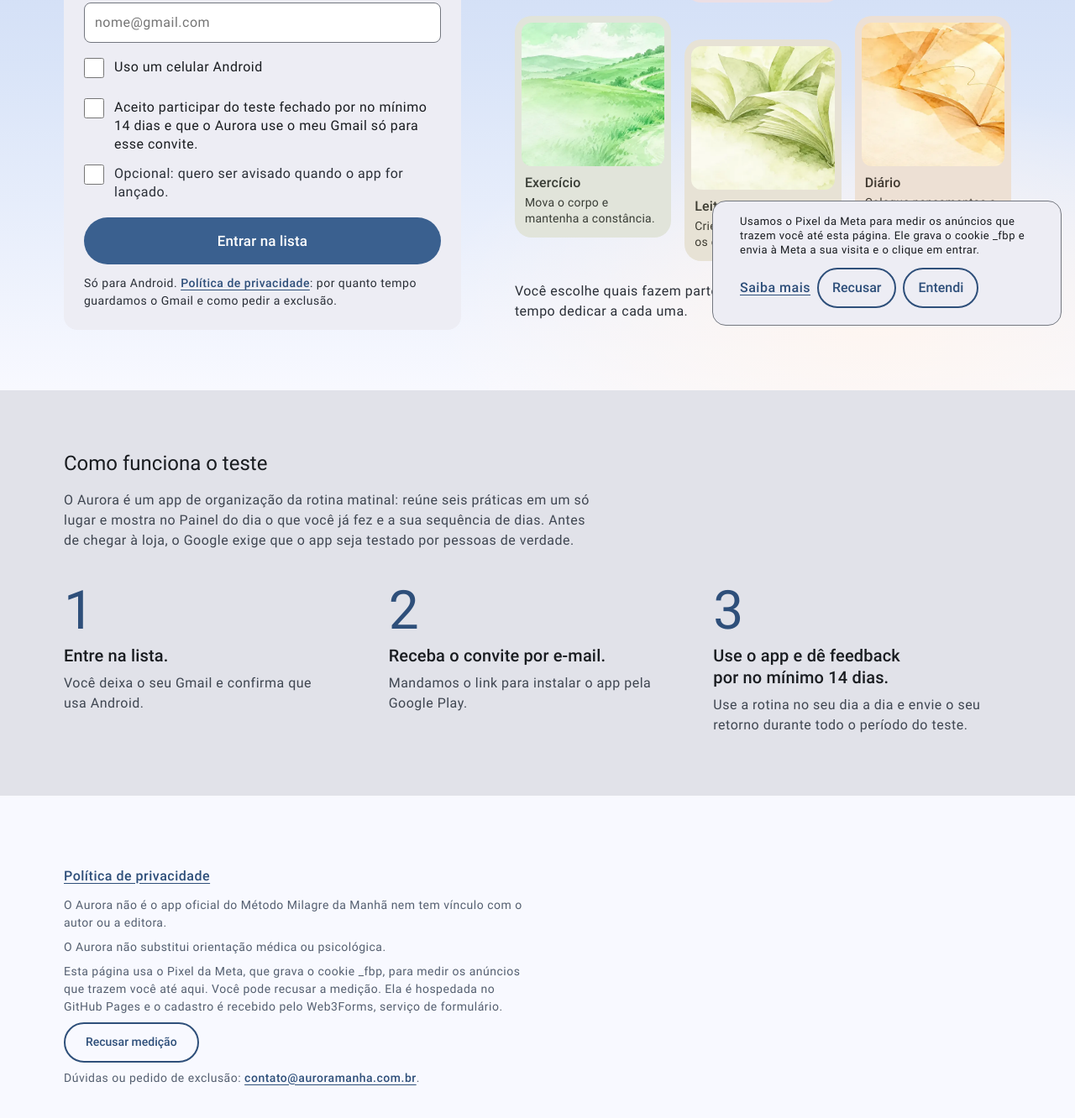
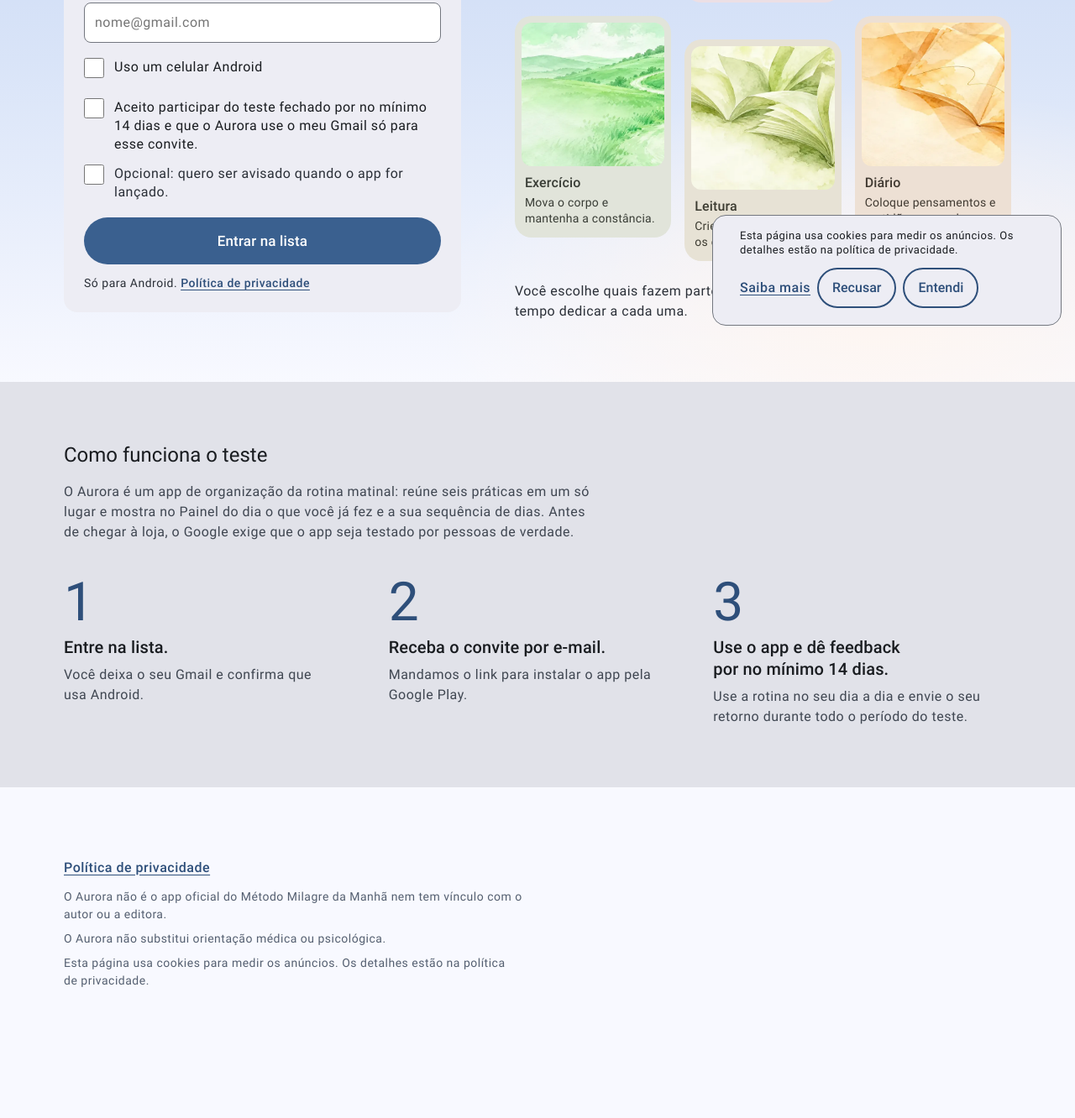
Before and after one commit to ar-agencia-ia/aurora-app, a website: page index.html in a window 1280 px wide. Shown: the part 396-1728 px from the top of the page at 84% size. After the commit the page ends 1655 px from the top, so only its background shows below. Drawn offline with Linux system fonts and the light colour scheme.

Commit message:
fix: textos genéricos de cookies e sem e-mail no rodapé da landing
O gestor pediu textos sem detalhe técnico (Pixel, Meta, _fbp, hospedagem) e sem e-mail no rodapé. O Recusar do aviso passa a ser a única recusa.

Co-Authored-By: Claude Sonnet 5.5 <noreply@anthropic.com>

```diff
--- a/index.html
+++ b/index.html
@@ -120,10 +120,9 @@ footer>.link{display:inline-flex;align-items:center;min-height:48px;padding-bloc
 .medicao .miolo{display:flex;flex-wrap:wrap;align-items:center;gap:8px var(--space-lg)}
 .medicao p{max-width:70ch;margin:0;flex:1 1 20rem;font-size:.8125rem;line-height:1.3}
 .medicao .acoes{display:flex;flex-wrap:wrap;align-items:center;gap:var(--space-sm)}
-.medicao button,.recusar,.sec{min-height:48px;min-width:48px;padding:0 var(--space-xl);border:2px solid var(--primary-press);border-radius:24px;background:transparent;color:var(--primary-press);font:inherit;font-weight:500;cursor:pointer}
+.medicao button,.sec{min-height:48px;min-width:48px;padding:0 var(--space-xl);border:2px solid var(--primary-press);border-radius:24px;background:transparent;color:var(--primary-press);font:inherit;font-weight:500;cursor:pointer}
 .medicao button{padding:0 16px}
-.medicao button:focus-visible,.recusar:focus-visible,.sec:focus-visible{outline:3px solid var(--ink);outline-offset:3px}
-.recusar{display:block;margin:var(--space-sm) 0;font-size:.875rem}
+.medicao button:focus-visible,.sec:focus-visible{outline:3px solid var(--ink);outline-offset:3px}
 @media (min-width:60rem){.medicao{left:auto;right:var(--space-lg);bottom:var(--space-lg);max-width:26rem;border:1px solid var(--outline);border-radius:16px;padding:var(--space-lg)}}
 footer{padding-top:var(--space-section);padding-bottom:var(--space-section)}
 footer p{max-width:70ch;font-size:.875rem;color:var(--mut);margin-bottom:var(--space-sm)}
@@ -175,7 +174,7 @@ footer p{max-width:70ch;font-size:.875rem;color:var(--mut);margin-bottom:var(--s
             <div class="sr" aria-hidden="true"><input type="checkbox" name="botcheck" tabindex="-1" autocomplete="off"></div>
             <p id="erro-envio" class="erro" aria-live="polite"></p>
             <button id="entrar" class="cta" data-entrar type="submit">Entrar na lista</button>
-            <p class="apoio">Só para Android. <a class="link" href="/privacidade/">Política de privacidade</a>: por quanto tempo guardamos o Gmail e como pedir a exclusão.</p>
+            <p class="apoio">Só para Android. <a class="link" href="/privacidade/">Política de privacidade</a></p>
           </form>
           <div id="cadastro-ok" role="status" tabindex="-1" hidden>
             <p class="fechado">Você está na lista.</p>
@@ -222,14 +221,12 @@ footer p{max-width:70ch;font-size:.875rem;color:var(--mut);margin-bottom:var(--s
   <a class="link" href="/privacidade/">Política de privacidade</a>
   <p>O Aurora não é o app oficial do Método Milagre da Manhã nem tem vínculo com o autor ou a editora.</p>
   <p>O Aurora não substitui orientação médica ou psicológica.</p>
-  <p data-rodape-pixel>Esta página não usa cookies, rastreadores nem scripts de terceiros. Ela é hospedada no GitHub Pages e o cadastro é recebido pelo Web3Forms, serviço de formulário.</p>
-  <button type="button" class="recusar" data-recusar data-com-pixel hidden>Recusar medição</button>
-  <p>Dúvidas ou pedido de exclusão: <a class="link" href="mailto:contato@auroramanha.com.br">contato@auroramanha.com.br</a>.</p>
+  <p data-rodape-pixel>Esta página não usa cookies nem rastreadores. Os detalhes estão na política de privacidade.</p>
 </footer>
 
 <aside id="medicao" class="medicao" aria-label="Aviso de medição" hidden>
   <div class="miolo">
-    <p>Usamos o Pixel da Meta para medir os anúncios que trazem você até esta página. Ele grava o cookie _fbp e envia à Meta a sua visita e o clique em entrar.</p>
+    <p>Esta página usa cookies para medir os anúncios. Os detalhes estão na política de privacidade.</p>
     <div class="acoes">
       <a class="link" href="/privacidade/">Saiba mais</a>
       <button type="button" data-recusar>Recusar</button>
@@ -334,13 +331,11 @@ footer p{max-width:70ch;font-size:.875rem;color:var(--mut);margin-bottom:var(--s
   var estado = null;
   try { estado = localStorage.getItem(CHAVE); } catch (e) {}
   function gravar(v) { try { localStorage.setItem(CHAVE, v); } catch (e) {} }
-  function mostrar(sel, ligado) { document.querySelectorAll(sel).forEach(function (el) { el.hidden = !ligado; }); }
   var rodape = document.querySelector("[data-rodape-pixel]");
   var textoSemPixel = rodape.textContent;
-  var textoComPixel = "Esta página usa o Pixel da Meta, que grava o cookie _fbp, para medir os anúncios que trazem você até aqui. Você pode recusar a medição. Ela é hospedada no GitHub Pages e o cadastro é recebido pelo Web3Forms, serviço de formulário.";
+  var textoComPixel = "Esta página usa cookies para medir os anúncios. Os detalhes estão na política de privacidade.";
   if (estado === "recusada") return;
   rodape.textContent = textoComPixel;
-  mostrar("[data-com-pixel]", true);
   !function (f, b, e, v, n, t, s) {
     if (f.fbq) return; n = f.fbq = function () { n.callMethod ? n.callMethod.apply(n, arguments) : n.queue.push(arguments); };
     if (!f._fbq) f._fbq = n; n.push = n; n.loaded = !0; n.version = "2.0"; n.queue = [];
@@ -374,7 +369,6 @@ footer p{max-width:70ch;font-size:.875rem;color:var(--mut);margin-bottom:var(--s
       apagarCookies();
       gravar("recusada");
       aviso.hidden = true;
-      mostrar("[data-com-pixel]", false);
       rodape.textContent = textoSemPixel;
     });
   });
```
Also changed, not shown: tests/contraste.spec.js (+1 -1 lines), tests/landing.spec.js (+14 -15 lines), tests/pixel.spec.js (+24 -17 lines).
